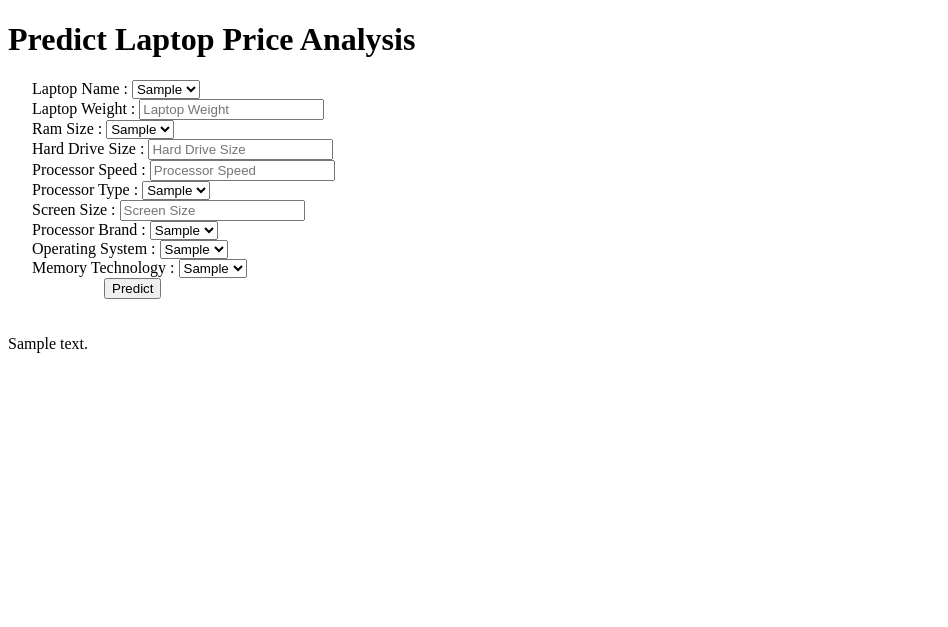
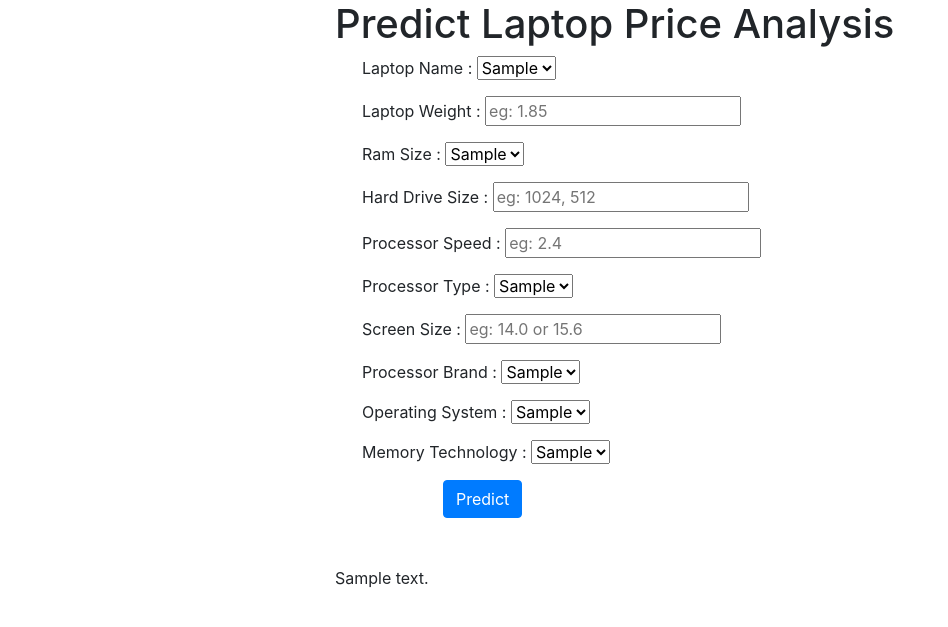
Before and after one commit to shravankumargottala/Heroku-Deployment, a Flask app: template templates/index.html in a window 1280 px wide. Shown: the top 627 px of the page, without its empty margins (0-948 px from the left). Run offline with Flask 2, Linux system fonts and the light colour scheme; the template is opened without the code that fills it: most values are stand-ins (such as "Sample title", 1, 10 or a date in 2020); parts of the project's set-up code (start-up, migrations or seed data) failed here and were passed over; some libraries are stand-ins or nearby versions.

Commit message:
Add files via upload

```diff
--- a/app.py
+++ b/app.py
@@ -13,8 +13,7 @@ def home():
        'Core i5', 'Core i3 8130U', 'Core i5 6200U', 'Core i3-5005U',
        'Core i7', 'Core i5 8300H']
    processor_brand = ['Intel']
-   os_sys = ['Windows 10, Home', 'DOS', 'Windows 10',
-       'Windows 10 Home High End', 'Linux']
+   os_sys = ['Windows 10, Home', 'DOS', 'Windows 10', 'Linux']
    mem_tech = ['DDR4', 'DDR3', 'DDR4, Optane', 'DDR3L']
    return render_template('index.html',laptop_name=laptop_name,ram_size=ram_size,processor_type=processor_type,processor_brand=processor_brand,os_sys=os_sys,mem_tech=mem_tech)
 
@@ -31,8 +30,7 @@ def predict():
 
     processor_brand_replace_values = {'Intel':0}
 
-    os_rplace_values = {'Windows 10':0, 'Windows 10, Home':1,
-           'Windows 10, Home High End':2, 'DOS':3,'Linux':4}
+    os_rplace_values = {'Windows 10':0, 'Windows 10, Home':1, 'DOS':2,'Linux':3}
 
     mem_tech_replace_values = {'DDR3':0,'DDR3L':1,'DDR4':2, 'DDR4, Optane':3}
 
--- /dev/null
+++ b/templates/desi.css
@@ -0,0 +1,26 @@
+@media (min-width: 576px) {
+.container {
+min-width: 576px
+    }
+}
+
+// Medium devices (tablets, 768px and up)
+@media (min-width: 768px) {
+.container {
+min-width: 768px
+    }
+}
+
+// Large devices (desktops, 992px and up)
+@media (min-width: 992px) {
+.container {
+min-width: 992px
+    }
+}
+
+// Extra large devices (large desktops, 1200px and up)
+@media (min-width: 1200px) {
+.container {
+min-width: 1200px
+    }
+}
--- a/templates/index.html
+++ b/templates/index.html
@@ -4,20 +4,22 @@
 <head>
   <meta charset="UTF-8">
   <title>ML Laptop Price Prediction API</title>
-  <link href='https://fonts.googleapis.com/css?family=Pacifico' rel='stylesheet' type='text/css'>
-<link href='https://fonts.googleapis.com/css?family=Arimo' rel='stylesheet' type='text/css'>
-<link href='https://fonts.googleapis.com/css?family=Hind:300' rel='stylesheet' type='text/css'>
-<link href='https://fonts.googleapis.com/css?family=Open+Sans+Condensed:300' rel='stylesheet' type='text/css'>
+  <link rel="stylesheet" href="https://stackpath.bootstrapcdn.com/bootstrap/4.3.1/css/bootstrap.min.css" integrity="sha384-ggOyR0iXCbMQv3Xipma34MD+dH/1fQ784/j6cY/iJTQUOhcWr7x9JvoRxT2MZw1T" crossorigin="anonymous">
+  <script src="https://code.jquery.com/jquery-3.3.1.slim.min.js" integrity="sha384-q8i/X+965DzO0rT7abK41JStQIAqVgRVzpbzo5smXKp4YfRvH+8abtTE1Pi6jizo" crossorigin="anonymous"></script>
+<script src="https://cdnjs.cloudflare.com/ajax/libs/popper.js/1.14.7/umd/popper.min.js" integrity="sha384-UO2eT0CpHqdSJQ6hJty5KVphtPhzWj9WO1clHTMGa3JDZwrnQq4sF86dIHNDz0W1" crossorigin="anonymous"></script>
+<script src="https://stackpath.bootstrapcdn.com/bootstrap/4.3.1/js/bootstrap.min.js" integrity="sha384-JjSmVgyd0p3pXB1rRibZUAYoIIy6OrQ6VrjIEaFf/nJGzIxFDsf4x0xIM+B07jRM" crossorigin="anonymous"></script>
+<link rel="stylesheet" href="desi.css">
 
 </head>
 
 <body>
- <div class="login">
+
+ <div class="container form-group col-md-6">
         <h1>Predict Laptop Price Analysis</h1>
 
      <!-- Main Input For Receiving Query to our ML -->
     <form action="{{ url_for('predict')}}"method="post">
-      <div>
+      <div class="form-group">
       &nbsp;&nbsp;&nbsp;&nbsp;&nbsp;&nbsp;<lable for="inputlaptopname">Laptop Name :</lable>
         <select name= "laptop_name" method="GET" action="/">
             {% for lp_nme in laptop_name %}
@@ -26,11 +28,11 @@
          </select>
       </div>
 
-      <div>
+      <div class="form-group">
         &nbsp;&nbsp;&nbsp;&nbsp;&nbsp;&nbsp;<lable>Laptop Weight :</lable>
-        <input type="text" name="lp_weight" placeholder="Laptop Weight" required="required" />
+        <input type="text" id ="ex2" name="lp_weight" placeholder="eg: 1.85" required="required" />
       </div>
-        <div>
+        <div class="form-group">
         &nbsp;&nbsp;&nbsp;&nbsp;&nbsp;&nbsp;<lable>Ram Size :</lable>
          <select name= "ram_size" method="GET" action="/">
             {% for rs in ram_size %}
@@ -38,15 +40,15 @@
             {% endfor %}
          </select>
         </div>
-        <div>
+        <div class="form-group">
         &nbsp;&nbsp;&nbsp;&nbsp;&nbsp;&nbsp;<lable>Hard Drive Size :</lable>
-        <input type="text" name="hd_size" placeholder="Hard Drive Size" required="required" />
+        <input type="text" name="hd_size" placeholder="eg: 1024, 512 " required="required" />
         </div>
-        <div>
+        <div class="form-group">
         &nbsp;&nbsp;&nbsp;&nbsp;&nbsp;&nbsp;<lable>Processor Speed :</lable>
-        <input type="text" name="procc_speed" placeholder="Processor Speed" required="required" />
+        <input type="text" name="procc_speed" placeholder="eg: 2.4 " required="required" />
         </div>
-        <div>
+        <div class="form-group">
         &nbsp;&nbsp;&nbsp;&nbsp;&nbsp;&nbsp;<lable>Processor Type :</lable>
          <select name= "processor_type" method="GET" action="/">
             {% for pt in processor_type %}
@@ -54,11 +56,11 @@
             {% endfor %}
          </select>
         </div>
-        <div>
+        <div class="form-group">
         &nbsp;&nbsp;&nbsp;&nbsp;&nbsp;&nbsp;<lable>Screen Size :</lable>
-        <input type="text" name="scr_size" placeholder="Screen Size" required="required" />
+        <input type="text" name="scr_size" placeholder="eg: 14.0 or 15.6 " required="required" />
         </div>
-        <div>
+        <div class="form-group">
         &nbsp;&nbsp;&nbsp;&nbsp;&nbsp;&nbsp;<lable>Processor Brand :</lable>
         <select name= "processor_brand" method="GET" action="/">
             {% for pb in processor_brand %}
@@ -66,7 +68,7 @@
             {% endfor %}
          </select>
         </div>
-        <div>
+        <div class="form-group">
         &nbsp;&nbsp;&nbsp;&nbsp;&nbsp;&nbsp;<lable>Operating System :</lable>
         <select name= "oper_sys" method="GET" action="/">
             {% for os in os_sys %}
@@ -74,7 +76,7 @@
             {% endfor %}
          </select>
          </div>
-         <div>
+         <div class="form-group">
         &nbsp;&nbsp;&nbsp;&nbsp;&nbsp;&nbsp;<lable>Memory Technology :</lable>
          <select name= "memory_tech" method="GET" action="/">
             {% for mt in mem_tech %}
@@ -82,7 +84,7 @@
             {% endfor %}
          </select>
          </div>
-        &nbsp;&nbsp;&nbsp;&nbsp;&nbsp;&nbsp;&nbsp;&nbsp;&nbsp;&nbsp;&nbsp;&nbsp;&nbsp;&nbsp;&nbsp;&nbsp;&nbsp;&nbsp;&nbsp;&nbsp;&nbsp;&nbsp;&nbsp;&nbsp;<button type="submit" class="btn btn-primary btn-block btn-large">Predict</button>
+        &nbsp;&nbsp;&nbsp;&nbsp;&nbsp;&nbsp;&nbsp;&nbsp;&nbsp;&nbsp;&nbsp;&nbsp;&nbsp;&nbsp;&nbsp;&nbsp;&nbsp;&nbsp;&nbsp;&nbsp;&nbsp;&nbsp;&nbsp;&nbsp;<button type="submit" class="btn btn-primary">Predict</button>
     </form>
 
    <br>
```
Also changed, not shown: templates/result.html (+14 -2 lines), 1 other file.
